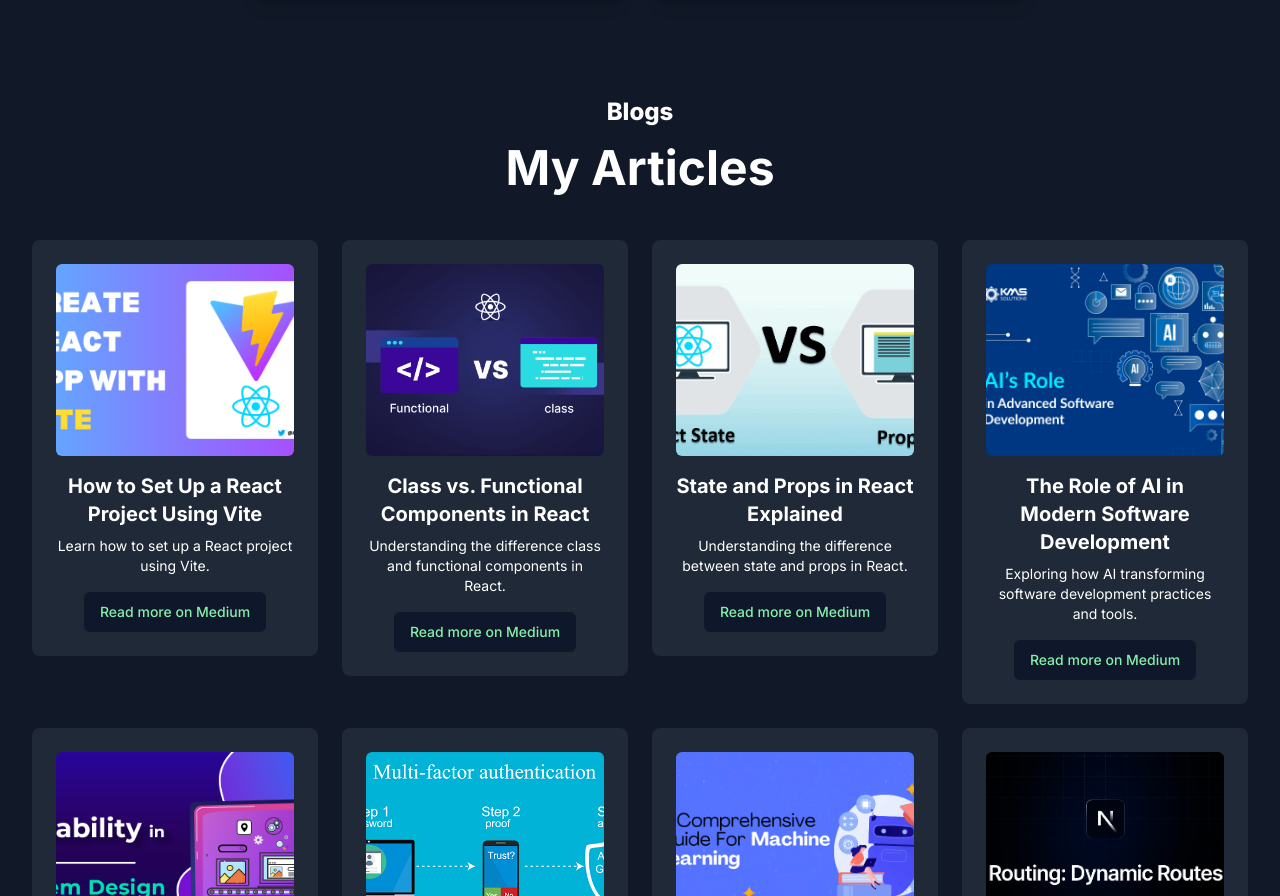
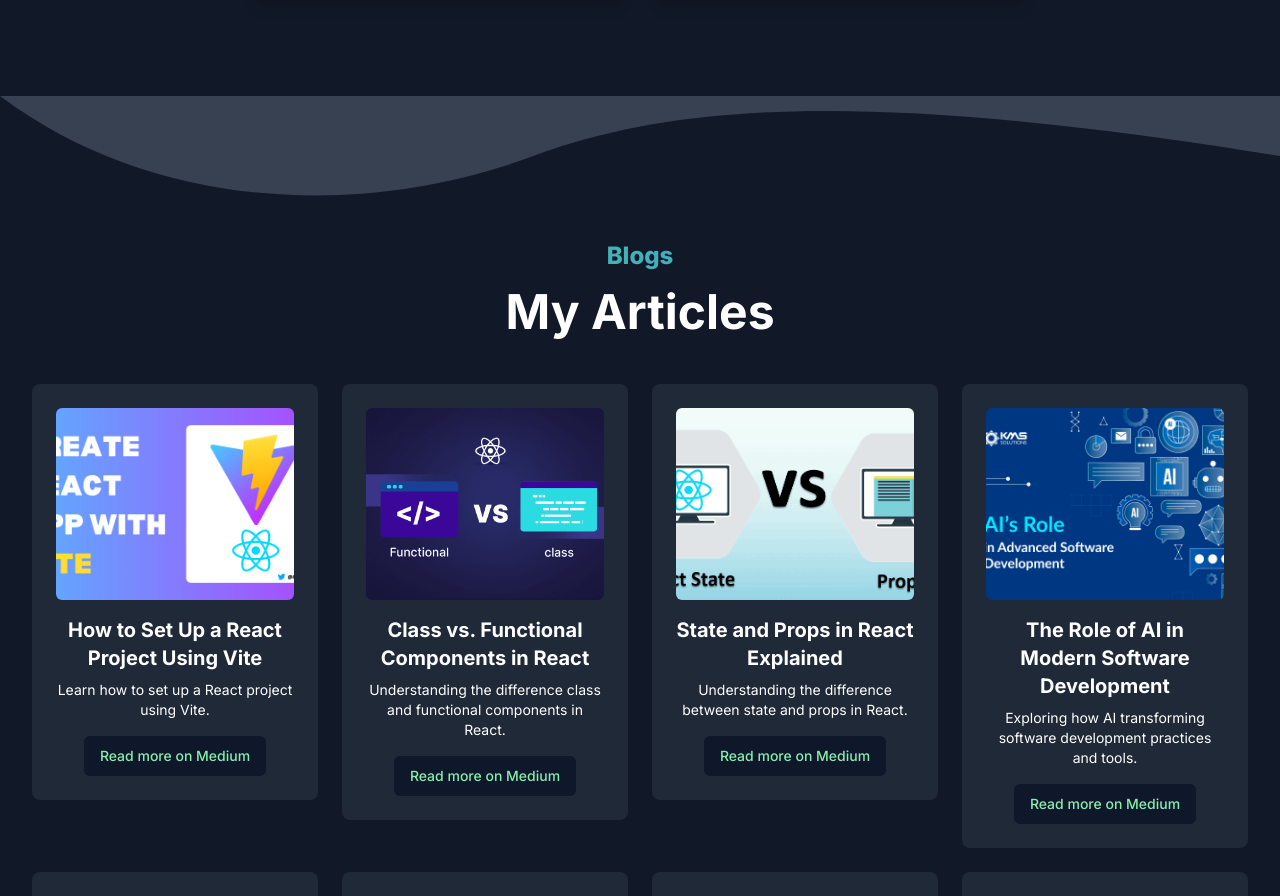
Before and after one commit to DharshanSR/sample-portfolio, a Next.js app: page / in a window 1280 px wide. Shown: the part 1536-2432 px from the top of the page. Built offline with nearby package versions, Linux system fonts and the light colour scheme.

Commit message:
final ui style and text

```diff
--- a/pages/Blogs/Blog.tsx
+++ b/pages/Blogs/Blog.tsx
@@ -123,7 +123,7 @@ const Blog: React.FC = () => {
 
   return (
     <section id="services" className="bg-gray-900">
-      {/* <div className="w-full overflow-hidden">
+      <div className="w-full overflow-hidden">
         <svg
           className="w-full h-36"
           viewBox="0 0 1200 120"
@@ -135,9 +135,9 @@ const Blog: React.FC = () => {
             className="fill-current text-gray-700"
           ></path>
         </svg>
-      </div> */}
+      </div>
       <div className="container mx-auto px-4 sm:px-6 lg:px-8 text-center">
-        <h1 className="text-white font-extrabold text-2xl mb-4">Blogs</h1>
+        <h1 className="bg-gradient-to-r from-green-400 to-blue-500 text-transparent bg-clip-text font-extrabold text-2xl mb-4">Blogs</h1>
         <h2 className="text-5xl font-bold mb-12 text-white">My Articles</h2>
         <motion.div
           initial="hidden"
```
